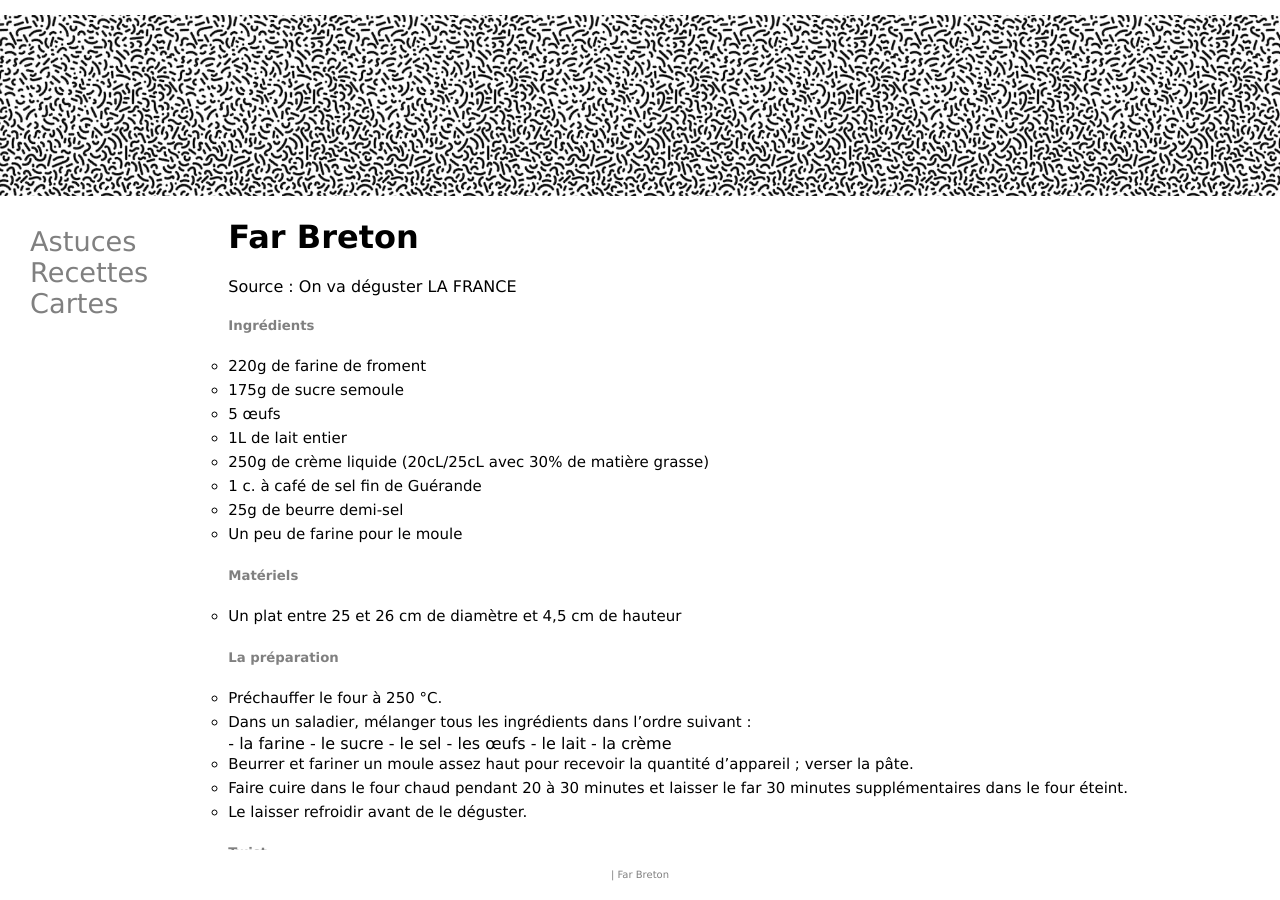
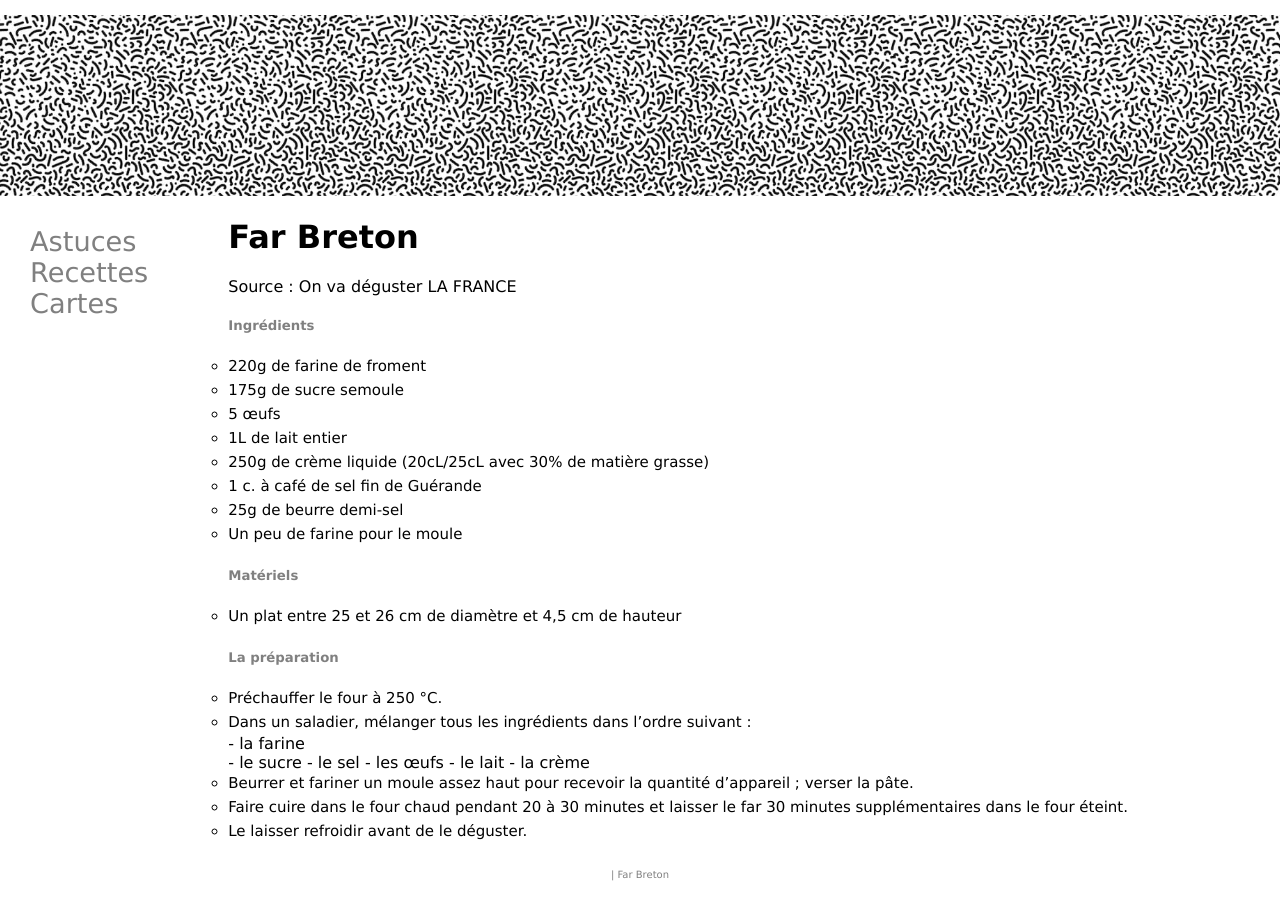
Before and after one commit to DenAff/heol, a Jekyll site: the page built from _posts/recettes/desserts/2020-01-01-far-breton.md, in a window 1280 px wide. Built offline with Jekyll 4.4.1, drawn with Linux system fonts in a browser that asks for light colours.

```diff
--- a/_posts/recettes/desserts/2020-01-01-far-breton.md
+++ b/_posts/recettes/desserts/2020-01-01-far-breton.md
@@ -36,12 +36,12 @@ Source : On va déguster LA FRANCE
 
 <ul style= "list-style-type:disc">
 
-- la farine
+- la farine<br>
 - le sucre
 - le sel
 - les œufs
 - le lait
-- la crème
+        - la crème
 
 </ul>
 
```
